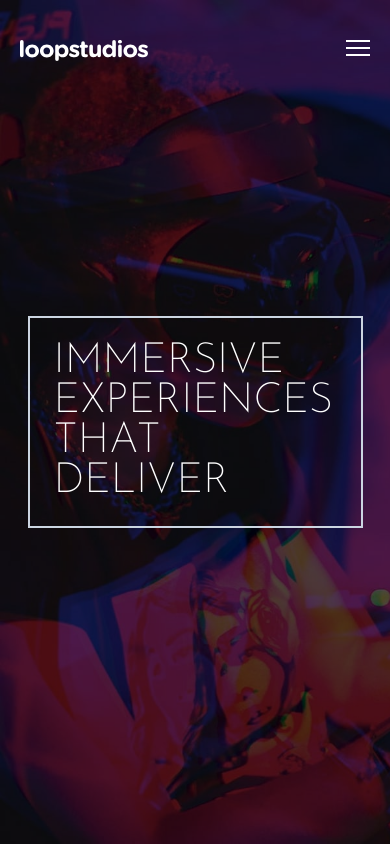
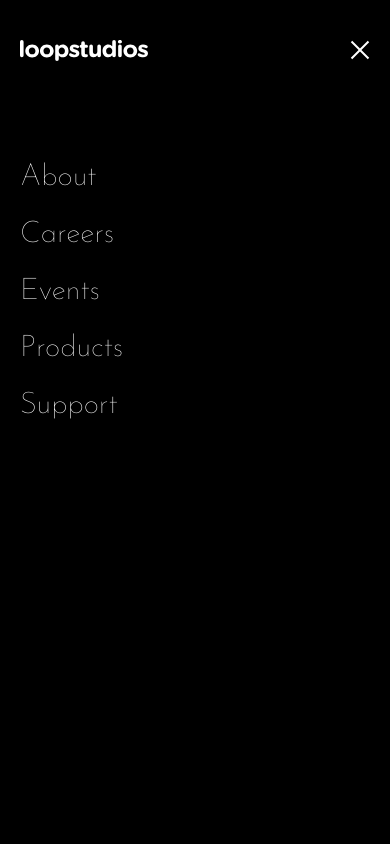
Before and after one commit to MaulidFajar/Responsive-Landing-Page, a website: page src/index.html in a window 390 px wide. Both pictures are taken after a click on the picture 358 px from the left and 48 px from the top of the page. Shown: the top 844 px of the page. Drawn offline with Linux system fonts and the light colour scheme.

Commit message:
more update UI

```diff
--- a/src/assets/css/input.css
+++ b/src/assets/css/input.css
@@ -24,6 +24,7 @@
 
 .nav_item {
   padding-bottom: 5px;
+  padding-left: 1.25rem;
 }
 
 .footer_nav_item {
@@ -34,6 +35,11 @@
   padding-bottom: 10px;
 }
 
+@media (min-width: 768px) {
+  .nav_item {
+    padding-bottom: 5px;
+    padding-left: 0;
+  }
   .nav_link:hover::after,
   .footer_nav_link:hover::after,
   .social_link:hover::after {
@@ -48,3 +54,4 @@
     background: white;
     border-radius: 100px;
   }
+}
--- a/src/index.html
+++ b/src/index.html
@@ -17,24 +17,23 @@
     <title>Frontend Mentor | Loopstudios landing page</title>
   </head>
   <body>
-    <header class="absolute md:w-full md:px-28 pt-10 md:pt-7">
+    <header class="absolute w-full md:px-28 pt-10 md:pt-7">
       <nav
         class="nav md:w-full md:h-auto px-5 md:flex md:justify-between md:items-center"
       >
         <img
           src="assets/images/logo.svg"
           alt="Loopstudios logo"
-          class="logo w-32 fixed md:static z-30"
+          class="logo w-32 relative md:static z-[99]"
         />
 
         <img
           src="assets/images/icon-hamburger.svg"
-          alt=""
-          class="burger_btn fixed z-50 right-5 top-10 md:relative md:top-0 md:right-0 cursor-pointer md:hidden"
-          onclick="handleBurgerBtn()"
+          alt="hamburger icon to open menu navigation"
+          class="burger_btn absolute z-[99] right-5 top-10 cursor-pointer md:hidden"
         />
         <ul
-          class="nav_list text-3xl md:text-base w-0 h-screen md:w-auto md:h-auto bg-black text-white font-thin md:font-normal font-josefin md:bg-transparent flex flex-col md:flex-row gap-4 md:gap-x-6 fixed md:static top-0 left-0 z-20 overflow-hidden transition-all duration-300 ease-in-out float-end"
+          class="nav_list text-3xl md:text-base w-0 h-screen md:w-auto md:h-auto bg-black text-white font-thin md:font-normal font-josefin md:bg-transparent flex flex-col md:flex-row gap-4 md:gap-x-6 fixed md:static top-0 left-0 z-[51] overflow-hidden transition-all duration-300 ease-in-out float-end"
         >
           <li class="nav_item mt-40 md:mt-0">
             <a href="#" class="nav_link">About</a>
@@ -58,7 +57,7 @@
       >
         <div class="md:container">
           <div
-            class="hero_text_wrapper p-6 border-2 border-slate-300 w-[335px] md:w-[585px] md:mt-10 relative z-50"
+            class="hero_text_wrapper p-6 border-2 border-slate-300 w-[335px] md:w-[585px] md:mt-10 relative z-50 md:z-50"
           >
             <h1
               class="text-[42px] leading-10 md:text-7xl font-josefin uppercase font-extralight text-white"
@@ -315,10 +314,6 @@
         </div>
       </div>
     </footer>
-    <!--          See all Deep
-    earth Night arcade Soccer team VR The grid From up above VR Pocket borealis
-    The curiosity Make it fisheye About Careers Events Products Support  -->
-
     <script src="main.js"></script>
   </body>
 </html>
--- a/src/main.js
+++ b/src/main.js
@@ -1,11 +1,15 @@
 const logo = document.querySelector(".logo");
 const burgerBtn = document.querySelector(".burger_btn");
-const navbarList = document.querySelector(".navbar_list");
+const navbarList = document.querySelector(".nav_list");
 
-const handleBurgerBtn = () => {
+burgerBtn.addEventListener("click", handleBurgerBtn);
+
+function handleBurgerBtn() {
   navbarList.classList.toggle("w-full");
+  logo.classList.toggle("fixed");
+  burgerBtn.classList.toggle("fixed");
 
   burgerBtn.src.includes("icon-hamburger")
     ? (burgerBtn.src = "assets/images/icon-close.svg")
     : (burgerBtn.src = "assets/images/icon-hamburger.svg");
-};
+}
```
Also changed, not shown: src/assets/css/main.css. Lines whose indentation alone changed are shown as unchanged.
